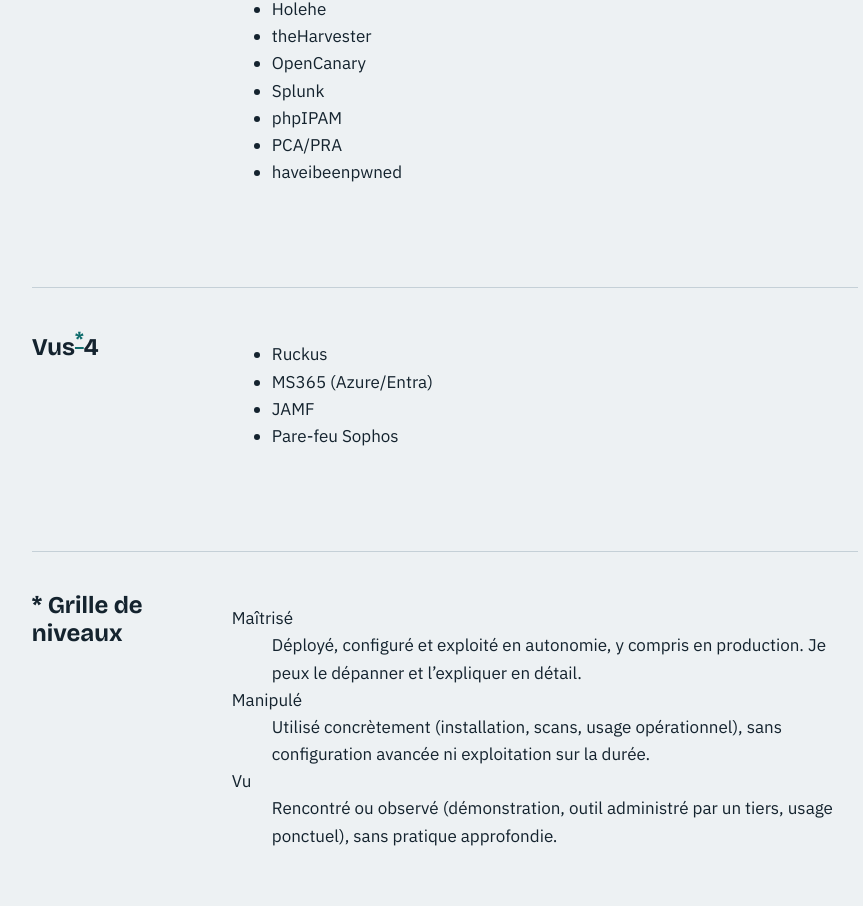
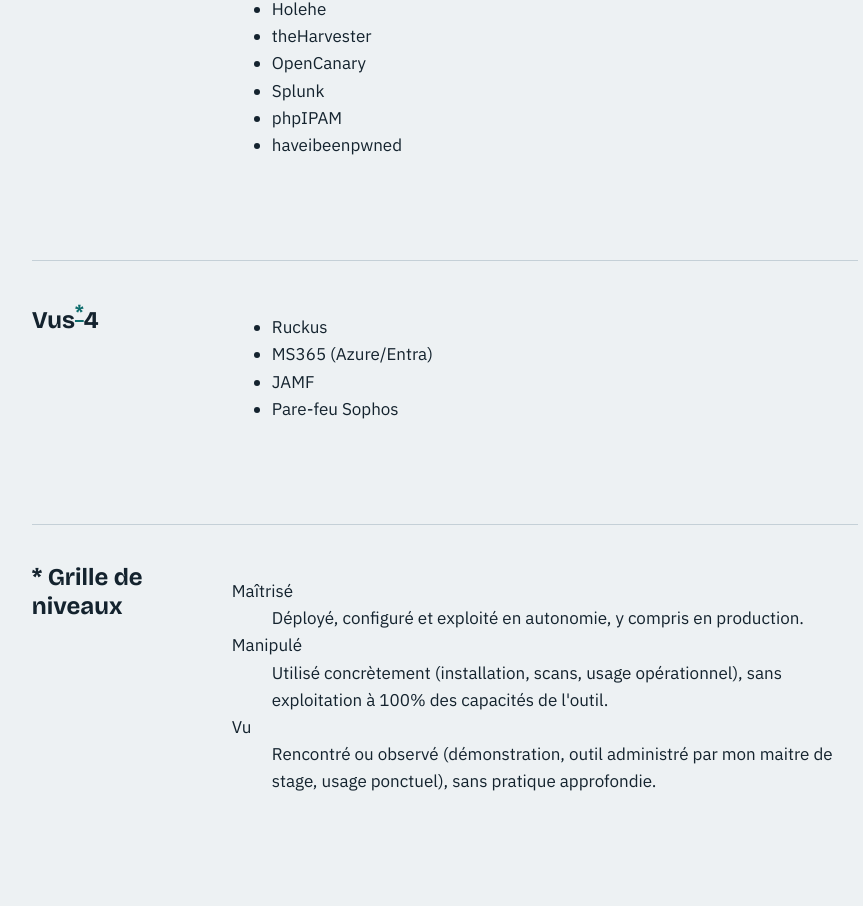
Before and after one commit to nathan-vdt/portfolio, a plain HTML site: page outils.html in a window 1280 px wide. Shown: the part 898-1804 px from the top of the page, without its empty margins (345-1208 px from the left). Drawn offline with nearby package versions, Linux system fonts and the light colour scheme.

Commit message:
Outils précisés

```diff
--- a/outils.html
+++ b/outils.html
@@ -32,7 +32,7 @@
 <section class="row" id="manipules">
 <h2>Manipulés<span class="count">17</span></h2>
 <ul class="tools">
-<li>Wazuh</li><li>Apache (reverse proxy)</li><li>OpenVAS</li><li>OpenCVE</li><li>Suricata</li><li>Nuclei</li><li>OpenSCAP</li><li>Katana</li><li>Nmap</li><li>OWASP Amass</li><li>Holehe</li><li>theHarvester</li><li>OpenCanary</li><li>Splunk</li><li>phpIPAM</li><li>PCA/PRA</li><li>haveibeenpwned</li>
+<li>Wazuh</li><li>Apache (reverse proxy)</li><li>OpenVAS</li><li>OpenCVE</li><li>Suricata</li><li>Nuclei</li><li>OpenSCAP</li><li>Katana</li><li>Nmap</li><li>OWASP Amass</li><li>Holehe</li><li>theHarvester</li><li>OpenCanary</li><li>Splunk</li><li>phpIPAM</li><li>haveibeenpwned</li>
 </ul>
 </section>
 
@@ -47,9 +47,9 @@
 <h2>* Grille de niveaux</h2>
 <!-- TODO : adapte ces définitions à ta propre grille -->
 <dl class="grade">
-<dt>Maîtrisé</dt><dd>Déployé, configuré et exploité en autonomie, y compris en production. Je peux le dépanner et l’expliquer en détail.</dd>
-<dt>Manipulé</dt><dd>Utilisé concrètement (installation, scans, usage opérationnel), sans configuration avancée ni exploitation sur la durée.</dd>
-<dt>Vu</dt><dd>Rencontré ou observé (démonstration, outil administré par un tiers, usage ponctuel), sans pratique approfondie.</dd>
+<dt>Maîtrisé</dt><dd>Déployé, configuré et exploité en autonomie, y compris en production.</dd>
+<dt>Manipulé</dt><dd>Utilisé concrètement (installation, scans, usage opérationnel), sans exploitation à 100% des capacités de l'outil.</dd>
+<dt>Vu</dt><dd>Rencontré ou observé (démonstration, outil administré par mon maitre de stage, usage ponctuel), sans pratique approfondie.</dd>
 </dl>
 </section>
 <footer>© 2026 Nathan Vadot</footer>
```
